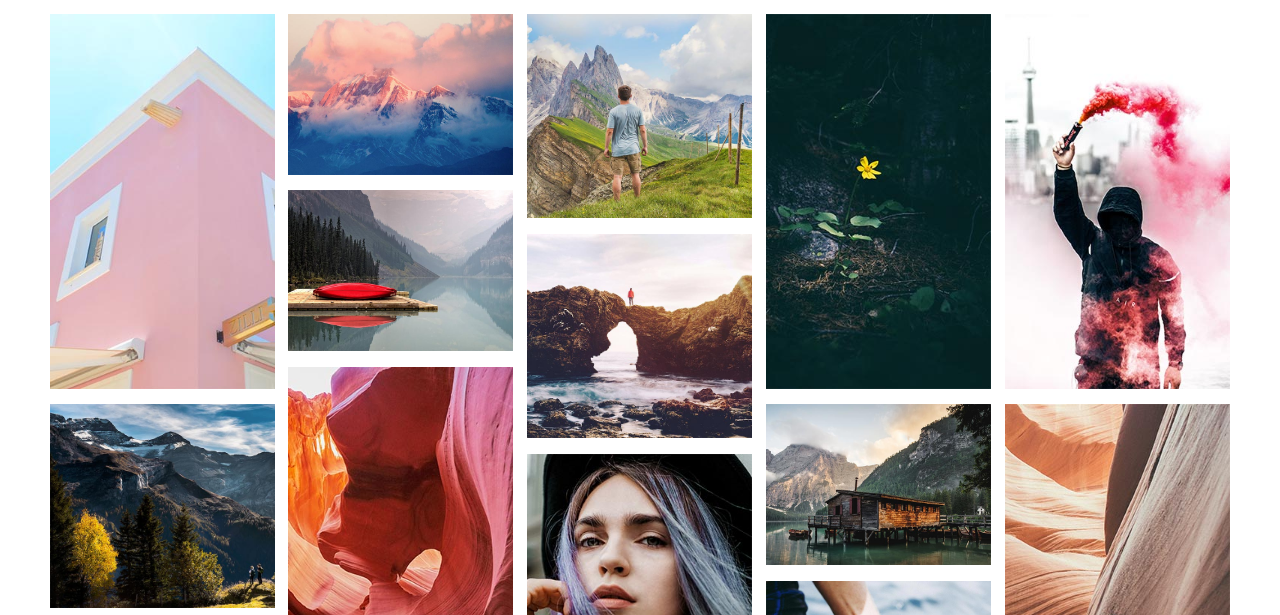
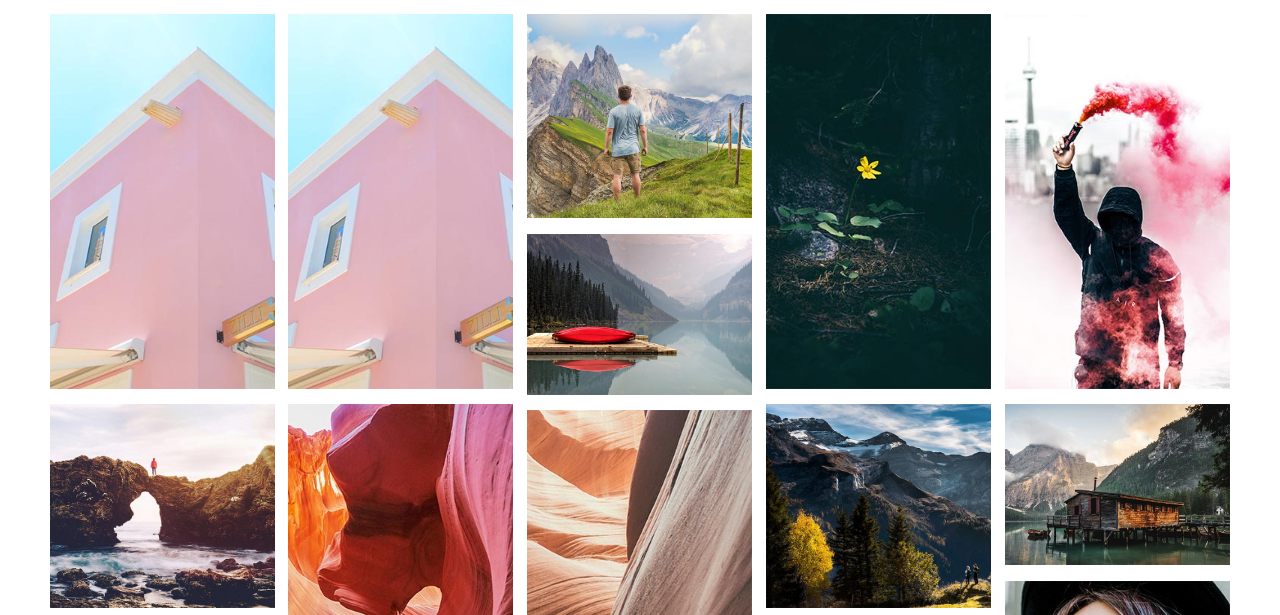
Before and after one commit to titikorn1999/foto1, a plain HTML site: page index.html in a window 1280 px wide. Shown: the part 53-668 px from the top of the page. Drawn offline with Linux system fonts and the light colour scheme; files whose address does not match are found by name.

Commit message:
updatefoto

```diff
--- a/index.html
+++ b/index.html
@@ -36,7 +36,7 @@
 				<img src="images/porfolio-1-300x500.jpg" alt=""/></a></div>
 
 			<div class="p-item grid-sizer"><a class="venobox" href="images/porfolio-2-700x500.jpg">
-				<img src="images/porfolio-2-700x500.jpg" alt=""/></a></div>
+				<img src="images/porfolio-1-300x500.jpg" alt=""/></a></div>
 
 			<div class="p-item grid-sizer"><a class="venobox" href="images/porfolio-3-550x500.jpg">
 				<img src="images/porfolio-3-550x500.jpg" alt=""/></a></div>
```
